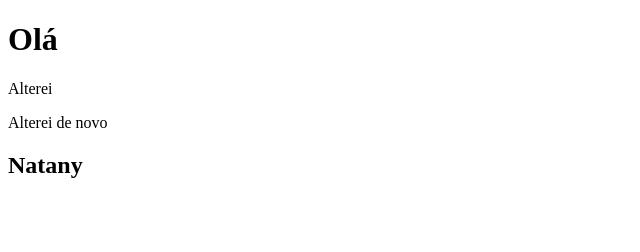
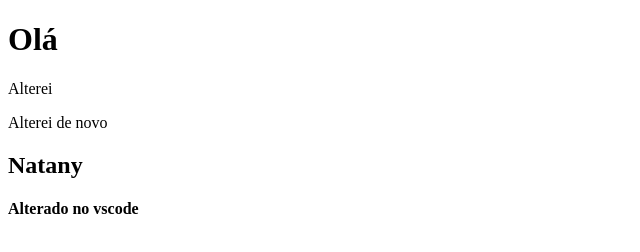
Before and after one commit to natanymariano/teste-para-valer, a plain HTML site: page index.html in a window 1280 px wide. Shown: the whole page, without its empty margins (0-640 px from the left). Drawn offline with Linux system fonts and the light colour scheme.

Commit message:
alterei index.html

```diff
--- a/index.html
+++ b/index.html
@@ -11,5 +11,6 @@
     <p>Alterei</p>
     <p>Alterei de novo </p>
     <h2>Natany</h2>
+    <h4>Alterado no vscode</h4>
 </body>
 </html>
```
